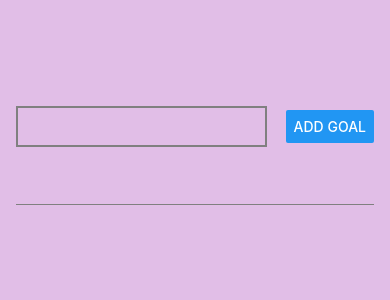
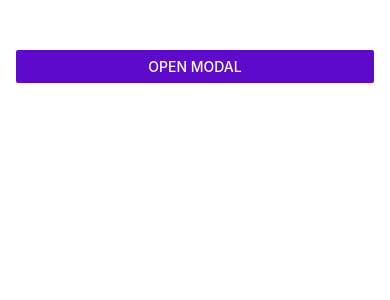
Before and after one commit to Rishi2602/Course_Goal-App, a React Native app: screen / in a window 390 px wide. Shown: the top 300 px of the page. Built offline with nearby package versions, Linux system fonts and the light colour scheme.

Commit message:
added modal,deletion implemented and Improved styling

```diff
--- a/App.js
+++ b/App.js
@@ -11,33 +11,55 @@ import { StyleSheet,
 import React,{useState} from 'react';
 
 export default function App() {
+
+  // Variables
+
   const [goals, setgoals] = useState([]);
+  const [ModalIsVisible, setModalIsVisible] = useState(false);
+
+  // Functions
 
   function addGoalHandler(goalvalue){
     setgoals(currentGoals => [...currentGoals,{text:goalvalue,key:Math.random().toString()}]);
+    CloseGoalHandler();
   }
+  function deleteGoalHandler(goalId){
+    setgoals((currentGoals) => {
+      return currentGoals.filter((goal)=>goal.key !== goalId);
+    });
+  }
+  function AddStartGoalHandler(){
+    setModalIsVisible(true);
+  }
+  function CloseGoalHandler(){
+    setModalIsVisible(false);
+  }
+
+
 
   return (
     <View style={styles.container}>
-      <ItemInput onPress={addGoalHandler}/>
+      <Button title='Open Modal' onPress={AddStartGoalHandler} color='#5e0acc'/>
+      <ItemInput visible={ModalIsVisible} onClose={CloseGoalHandler} onPress={addGoalHandler}/>
       <View style={styles.goalcontainer}>
       <FlatList data={goals} renderItem={(data)=>{
-        return <ItemGoals itemData={data.item}/>;
+        return <ItemGoals itemData={data.item} onDelete={deleteGoalHandler}/>;
       }}
       />
       </View>
     </View>
   );
 }
+  // CSS sytles
 
 const styles = StyleSheet.create({
   container: {
     flex:1,
     paddingTop:50,
     paddingHorizontal:16,
-    backgroundColor: '#E1BEE7',
   },
   goalcontainer:{
     flex:4,
+    marginTop:16,
   },
 });
--- a/app.json
+++ b/app.json
@@ -5,6 +5,7 @@
     "version": "1.0.0",
     "orientation": "portrait",
     "icon": "./assets/icon.png",
+    "backgroundColor":"#1e085a",
     "userInterfaceStyle": "light",
     "splash": {
       "image": "./assets/splash.png",
--- a/components/ItemGoals.js
+++ b/components/ItemGoals.js
@@ -1,8 +1,10 @@
-import { StyleSheet,View,Text } from "react-native";
+import { StyleSheet,View,Text, Pressable } from "react-native";
 function ItemGoals(props) {
     return (
         <View style={styles.goalItem} key={props.itemData.id}>
+        <Pressable android_ripple={{color:'white'}} onPress={props.onDelete.bind(this,props.itemData.key)}>
         <Text style={styles.goalText}>{props.itemData.text}</Text>
+        </Pressable>
         </View>
     );
 }
@@ -10,12 +12,12 @@ export default ItemGoals;
 
 const styles = StyleSheet.create({
     goalItem:{
-        margin:8,
-        borderRadius:12,
-        backgroundColor:'green',
-        padding:10,
+        margin:6,
+        borderRadius:8,
+        backgroundColor:'#f31282',
     },
     goalText:{
+        padding:10,
         color:'white',
         fontSize:16,
     },
--- a/components/ItemInput.js
+++ b/components/ItemInput.js
@@ -1,4 +1,4 @@
-import { StyleSheet,View,TextInput,Button } from "react-native";
+import { StyleSheet,View,TextInput,Button, Modal,Image } from "react-native";
 import React,{useState} from 'react';
 function ItemInput(props){
     const [goalvalue, setgoalvalue] = useState(" ");
@@ -6,33 +6,63 @@ function ItemInput(props){
         setgoalvalue(Text);
     }
     function addGoalHandler(){
+        if(goalvalue.length === 0){
+            alert('Please enter a goal');
+            return;
+        }
         props.onPress(goalvalue);
         setgoalvalue('');
     }
 
+
     return(
+        <Modal visible={props.visible} animationType="slide">
         <View style={styles.inputcontainer}>
+        <Image source={require('../assets/to-do-list.png')} style={styles.image} />
         <TextInput style={styles.textcontainer} onChangeText={goalInutHandler} placeholder="Enter your goal" value={goalvalue}></TextInput>
-        <Button title='Add Goal' onPress={addGoalHandler}/>
+        <View style={styles.buttonContainer}>
+        <View style={styles.button}>
+        <Button title='Add Goal' onPress={addGoalHandler} color="#5e0acc"/>
         </View>
+        <View style={styles.button}>
+        <Button title='Close Modal' onPress={props.onClose} color="#f31282"/>
+        </View>
+        </View>
+        </View>
+        </Modal>
     );
 }
 const styles = StyleSheet.create({
     inputcontainer:{
         flex:1,
-        flexDirection:'row',
-        justifyContent:'space-between',
-        marginBottom:24,
-        borderBottomWidth:1,
-        borderColor:'grey',
+        flexDirection:'column',
+        justifyContent:'center',
+        padding:12,
         alignItems:'center',
+        backgroundColor:'#1e085a',
+        color:'#5e0acc'
       },
     textcontainer:{
         borderColor:'grey',
         borderWidth:2,
-        width:'70%',
+        borderRadius:16,
+        backgroundColor:'#e4d0ff',
+        width:'100%',
         padding:10,
       },
+    buttonContainer:{
+        flexDirection:'row',
+        marginTop:16,
+    },
+    button:{
+        width:'30%',
+        marginHorizontal:8,
+    },
+    image:{
+        width:100,
+        height:100,
+        margin:20,
+    }
 });
 
 export default ItemInput;
```
Also changed, not shown: assets/to-do-list.png (added).
